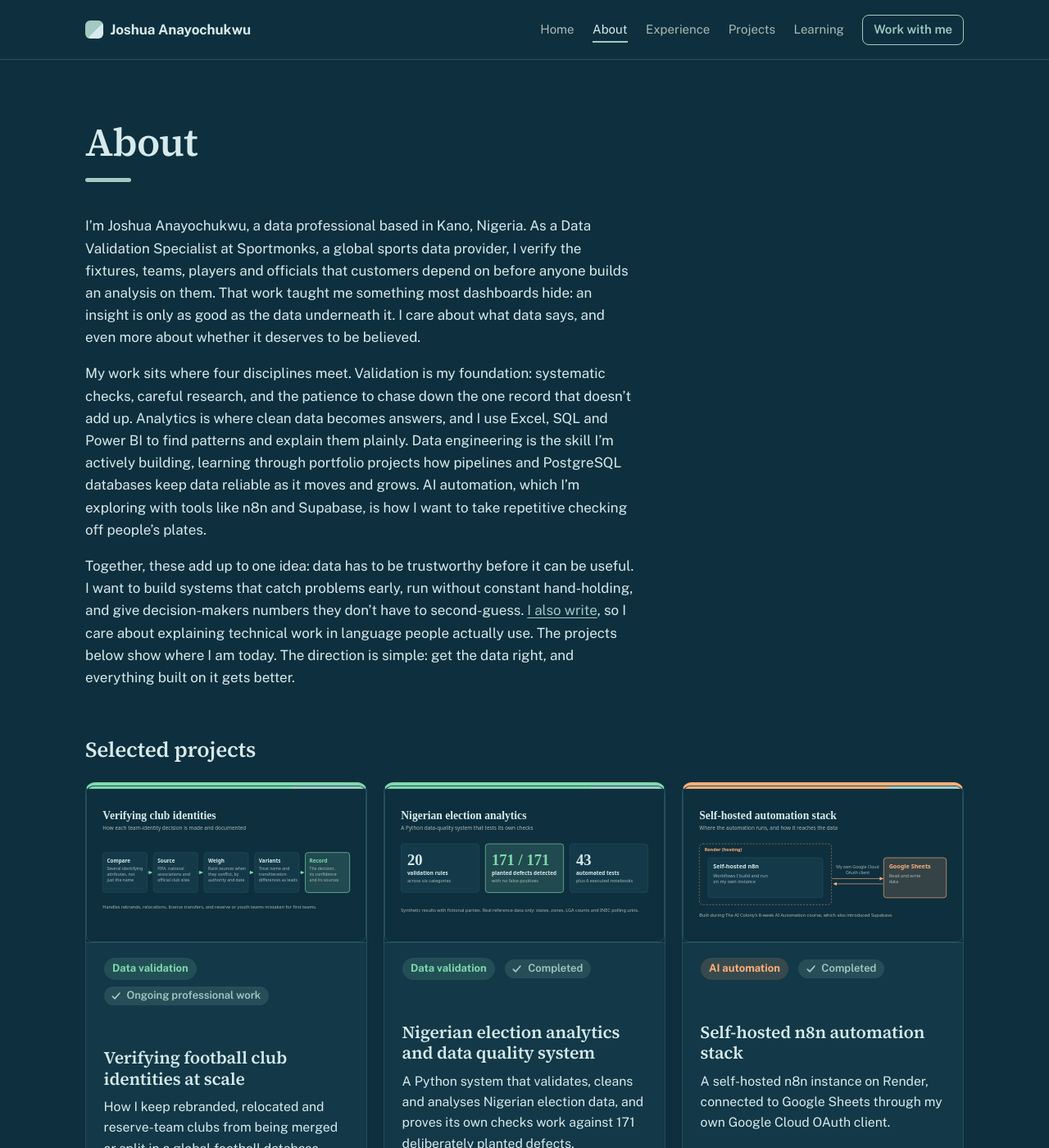
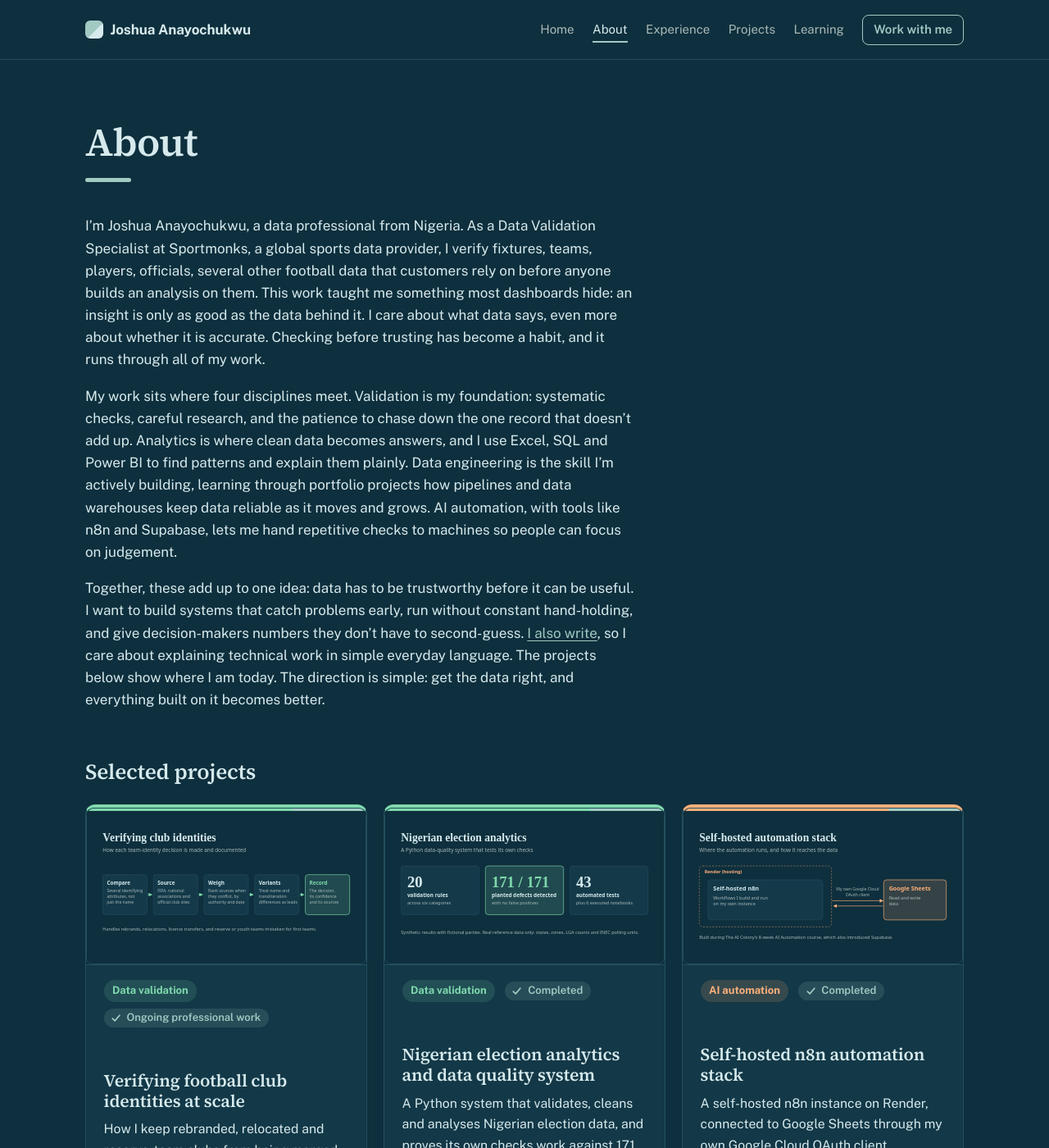
Before and after one commit to JaushAnay/jaushanay.github.io, a Jekyll site: the page built from about.md, in a window 1280 px wide and 1400 px high. Shown: the whole window at 82% size. Built offline with Jekyll 4.4.1, drawn with Linux system fonts in a browser that asks for light colours.

Commit message:
Update about.md

```diff
--- a/about.md
+++ b/about.md
@@ -5,11 +5,11 @@ description: Joshua Anayochukwu is a data professional in Kano, Nigeria, working
 
 {% if site.author.photo != "" %}<img class="portrait" src="{{ site.author.photo | relative_url }}" alt="Portrait of {{ site.author.short_name }}">{% endif %}
 
-I’m Joshua Anayochukwu, a data professional based in Kano, Nigeria. As a Data Validation Specialist at Sportmonks, a global sports data provider, I verify the fixtures, teams, players and officials that customers depend on before anyone builds an analysis on them. That work taught me something most dashboards hide: an insight is only as good as the data underneath it. I care about what data says, and even more about whether it deserves to be believed.
+I’m Joshua Anayochukwu, a data professional from Nigeria. As a Data Validation Specialist at Sportmonks, a global sports data provider, I verify fixtures, teams, players, officials, several other football data that customers rely on before anyone builds an analysis on them. This work taught me something most dashboards hide: an insight is only as good as the data behind it. I care about what data says, even more about whether it is accurate. Checking before trusting has become a habit, and it runs through all of my work.
 
-My work sits where four disciplines meet. Validation is my foundation: systematic checks, careful research, and the patience to chase down the one record that doesn’t add up. Analytics is where clean data becomes answers, and I use Excel, SQL and Power BI to find patterns and explain them plainly. Data engineering is the skill I’m actively building, learning through portfolio projects how pipelines and PostgreSQL databases keep data reliable as it moves and grows. AI automation, which I’m exploring with tools like n8n and Supabase, is how I want to take repetitive checking off people’s plates.
+My work sits where four disciplines meet. Validation is my foundation: systematic checks, careful research, and the patience to chase down the one record that doesn’t add up. Analytics is where clean data becomes answers, and I use Excel, SQL and Power BI to find patterns and explain them plainly. Data engineering is the skill I’m actively building, learning through portfolio projects how pipelines and data warehouses keep data reliable as it moves and grows. AI automation, with tools like n8n and Supabase, lets me hand repetitive checks to machines so people can focus on judgement.
 
-Together, these add up to one idea: data has to be trustworthy before it can be useful. I want to build systems that catch problems early, run without constant hand-holding, and give decision-makers numbers they don’t have to second-guess. {% if site.links.medium != "" %}[I also write]({{ site.links.medium }}){% else %}I also write{% endif %}, so I care about explaining technical work in language people actually use. The projects below show where I am today. The direction is simple: get the data right, and everything built on it gets better.
+Together, these add up to one idea: data has to be trustworthy before it can be useful. I want to build systems that catch problems early, run without constant hand-holding, and give decision-makers numbers they don’t have to second-guess. {% if site.links.medium != "" %}[I also write]({{ site.links.medium }}){% else %}I also write{% endif %}, so I care about explaining technical work in simple everyday language. The projects below show where I am today. The direction is simple: get the data right, and everything built on it becomes better.
 
 ## Selected projects
 
```
